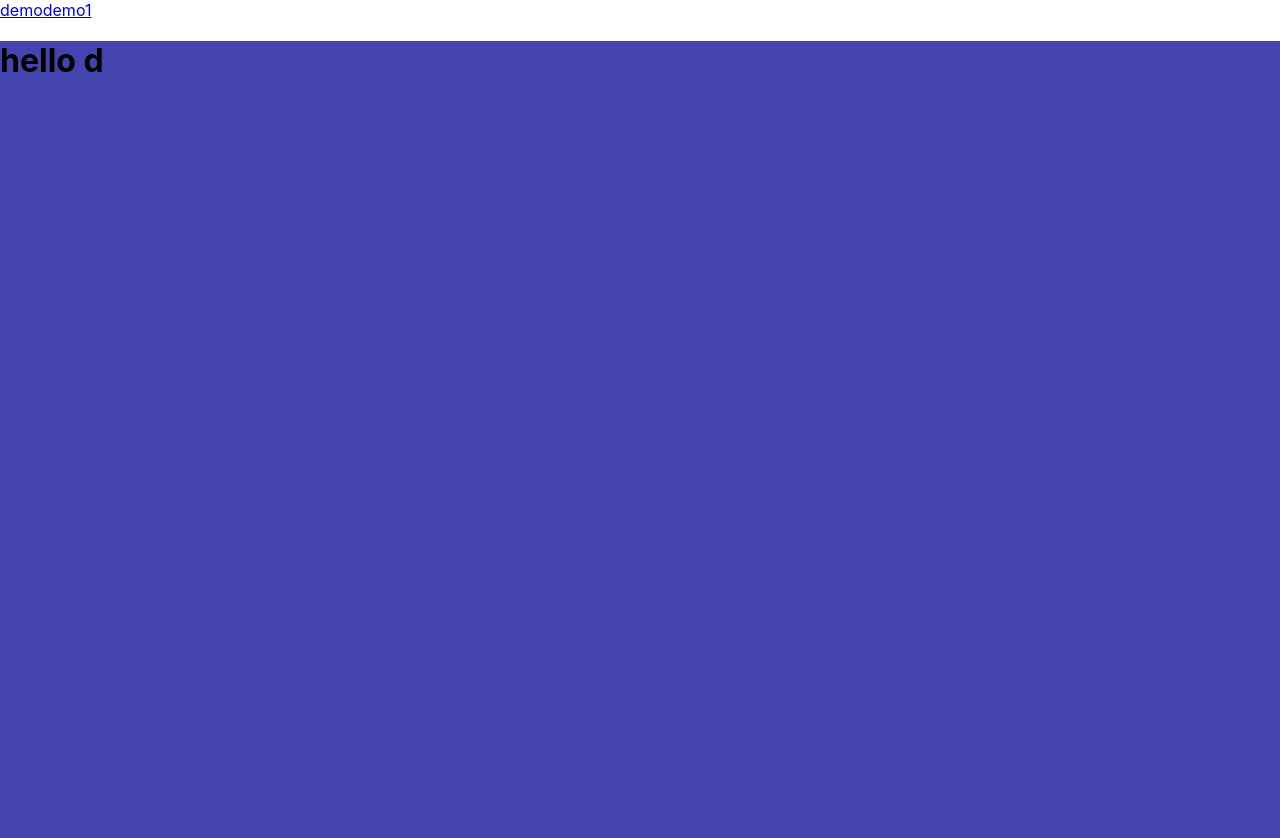
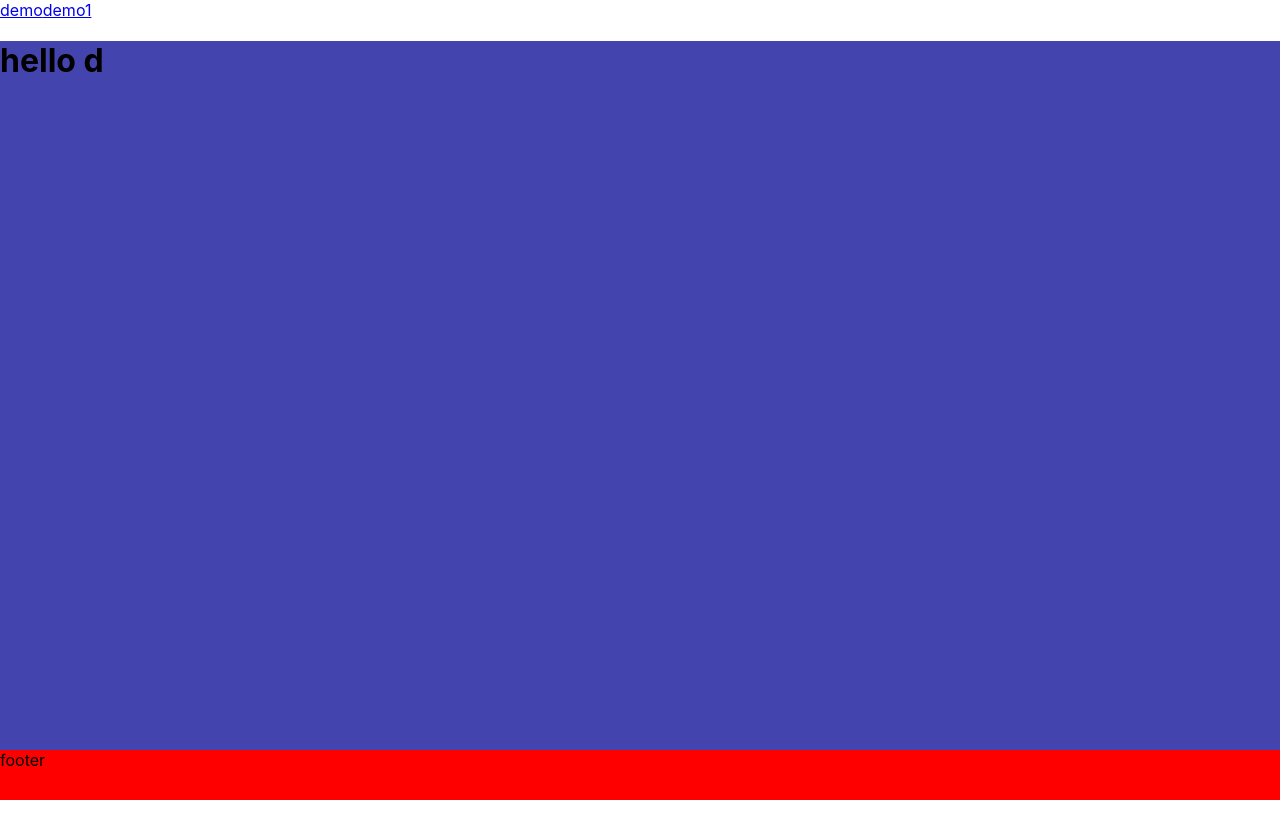
Before and after one commit to ResponseTime/DevSavvy, a React (Create React App) app in the folder frontend/: page /demo in a window 1280 px wide. Shown: the top 838 px of the page. After the commit the page ends 800 px from the top, so only its background shows below. Built offline with nearby package versions, Linux system fonts and the light colour scheme.

Commit message:
Built the animation needed also added footer

```diff
--- a/frontend/src/App.css
+++ b/frontend/src/App.css
@@ -1,10 +1,18 @@
 .d{
     background-color: rgb(68, 68, 175);
-    height: 100vh;
+    height: 90vh;
 
 }
 .d1{
     background-color: rgb(115, 228, 23);
-    height: 100vh;
+    height: 90vh;
 
 }
+
+.footer{
+    position:absolute;
+    bottom:0;
+    width:100%;
+    height: 50px;
+    background-color: red;
+}
--- a/frontend/src/App.js
+++ b/frontend/src/App.js
@@ -11,12 +11,14 @@ import Demo from "./components/Demo";
 import Demo1 from "./components/Demo1";
 import Animate from "./components/Animate";
 import Navbar from "./components/Navbar";
+import Footer from "./components/Footer";
 function App() {
   return (
     <>
       <Router>
         <Navbar />
         <Animate />
+        <Footer />
       </Router>
     </>
   );
--- a/frontend/src/components/Demo.js
+++ b/frontend/src/components/Demo.js
@@ -4,9 +4,9 @@ export default function Demo() {
   return (
     <motion.div
       className="d"
-      initial={{ opacity: 0 }}
-      animate={{ opacity: 1 }}
-      exit={{ opacity: 0, transition: { duration: 0.5 } }}
+      initial={{ transform: "translateX(-1000px)" }}
+      animate={{ transform: "translateX(0px)" }}
+      exit={{ transform: "translateX(0px)", transition: { duration: 0.1 } }}
     >
       <div>
         <h1>hello d</h1>
--- a/frontend/src/components/Demo1.js
+++ b/frontend/src/components/Demo1.js
@@ -4,9 +4,9 @@ export default function Demo1() {
   return (
     <motion.div
       className="d1"
-      initial={{ opacity: 0 }}
-      animate={{ opacity: 1 }}
-      exit={{ opacity: 0, transition: { duration: 0.5 } }}
+      initial={{ transform: "translateX(1000px)" }}
+      animate={{ transform: "translateX(0px)" }}
+      exit={{ transform: "translateX(0px)", transition: { duration: 0.1 } }}
     >
       <div>
         <h1>hello d1</h1>
--- /dev/null
+++ b/frontend/src/components/Footer.js
@@ -0,0 +1,5 @@
+import React from "react";
+
+export default function Footer() {
+  return <div className="footer">footer</div>;
+}
```
